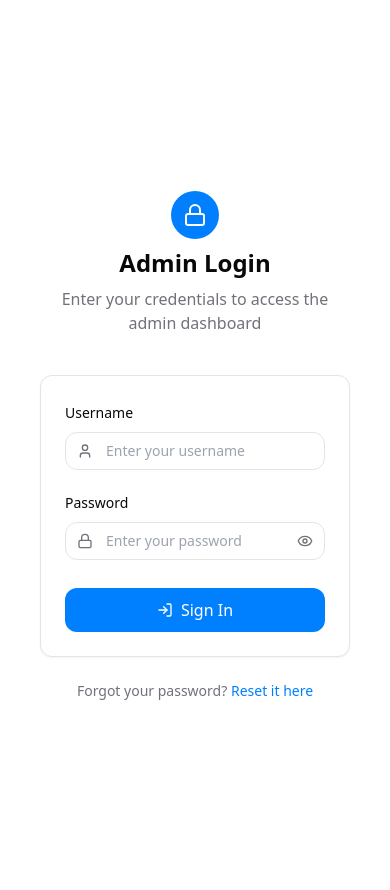
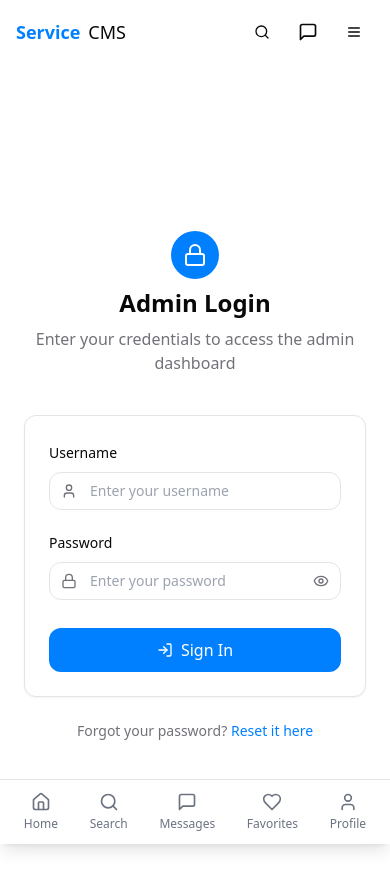
Before and after one commit to gantengersc/sleek-service-cms, a React (Vite) app: page /admin/login in a window 390 px wide. Shown: the top 890 px of the page. Built offline with nearby package versions, Linux system fonts and the light colour scheme.

Commit message:
Implement footer navigation menu
Implement a fixed footer navigation menu with icons and text.
Modify the Quick Menu to be more appealing, smaller, and with more clickable options, resembling a modern mobile app menu.

```diff
--- /dev/null
+++ b/src/components/FooterNav.tsx
@@ -0,0 +1,51 @@
+
+import React from 'react';
+import { Link, useLocation } from 'react-router-dom';
+import { HomeIcon, MessageSquare, Search, User, Heart } from 'lucide-react';
+import { cn } from '@/lib/utils';
+
+const FooterNav = () => {
+  const location = useLocation();
+  const isActive = (path: string) => location.pathname === path;
+
+  return (
+    <nav className="fixed bottom-0 left-0 right-0 max-w-[640px] mx-auto bg-white/80 backdrop-blur-md border-t shadow-lg px-2 py-1 z-50">
+      <div className="flex items-center justify-around">
+        <NavItem to="/" icon={<HomeIcon />} label="Home" isActive={isActive('/')} />
+        <NavItem to="/search" icon={<Search />} label="Search" isActive={isActive('/search')} />
+        <NavItem to="/messages" icon={<MessageSquare />} label="Messages" isActive={isActive('/messages')} />
+        <NavItem to="/favorites" icon={<Heart />} label="Favorites" isActive={isActive('/favorites')} />
+        <NavItem to="/profile" icon={<User />} label="Profile" isActive={isActive('/profile')} />
+      </div>
+    </nav>
+  );
+};
+
+interface NavItemProps {
+  to: string;
+  icon: React.ReactNode;
+  label: string;
+  isActive: boolean;
+}
+
+const NavItem = ({ to, icon, label, isActive }: NavItemProps) => (
+  <Link
+    to={to}
+    className={cn(
+      "flex flex-col items-center justify-center gap-1 p-2 rounded-lg transition-colors duration-200",
+      isActive
+        ? "text-primary"
+        : "text-gray-500 hover:text-primary hover:bg-primary/5"
+    )}
+  >
+    {React.cloneElement(icon as React.ReactElement, {
+      className: cn(
+        "w-5 h-5",
+        isActive ? "animate-bounce" : ""
+      )
+    })}
+    <span className="text-xs font-medium">{label}</span>
+  </Link>
+);
+
+export default FooterNav;
--- a/src/components/Layout.tsx
+++ b/src/components/Layout.tsx
@@ -1,29 +1,17 @@
 
 import React from 'react';
 import Navbar from './Navbar';
-import { cn } from '@/lib/utils';
+import FooterNav from './FooterNav';
 
-interface LayoutProps {
-  children: React.ReactNode;
-  className?: string;
-  hideNavbar?: boolean;
-}
-
-const Layout: React.FC<LayoutProps> = ({
-  children,
-  className,
-  hideNavbar = false
-}) => {
+const Layout = ({ children }: { children: React.ReactNode }) => {
   return (
-    <div className="flex flex-col min-h-screen w-full">
-      {!hideNavbar && <Navbar />}
-      <main className={cn(
-        "flex-1 flex flex-col px-4 py-6 transition-all duration-300 animate-fade-in",
-        className
-      )}>
+    <>
+      <Navbar />
+      <main className="flex-1 pb-20">
         {children}
       </main>
-    </div>
+      <FooterNav />
+    </>
   );
 };
 
--- a/src/components/MenuSection.tsx
+++ b/src/components/MenuSection.tsx
@@ -1,60 +1,96 @@
 
 import React from 'react';
 import { Link } from 'react-router-dom';
-import { Mail, PhoneCall, FileText, Clock } from 'lucide-react';
+import { Mail, FileText, Phone, Clock, ShoppingBag, Heart, Settings, Info, MessageSquare, Search } from 'lucide-react';
 
 const menuItems = [
   {
     id: '1',
-    title: 'Our Services',
-    description: 'View all our professional services',
-    icon: <FileText className="h-6 w-6" />,
+    title: 'Services',
+    icon: <FileText className="h-5 w-5" />,
     href: '/services',
-    color: 'bg-blue-500'
+    color: 'text-blue-500 bg-blue-50'
   },
   {
     id: '2',
-    title: 'Contact Us',
-    description: 'Get in touch with our team',
-    icon: <Mail className="h-6 w-6" />,
+    title: 'Contact',
+    icon: <Mail className="h-5 w-5" />,
     href: '/contact',
-    color: 'bg-purple-500'
+    color: 'text-purple-500 bg-purple-50'
   },
   {
     id: '3',
     title: 'Schedule',
-    description: 'Book an appointment',
-    icon: <Clock className="h-6 w-6" />,
+    icon: <Clock className="h-5 w-5" />,
     href: '/schedule',
-    color: 'bg-green-500'
+    color: 'text-green-500 bg-green-50'
   },
   {
     id: '4',
     title: 'Support',
-    description: '24/7 customer support',
-    icon: <PhoneCall className="h-6 w-6" />,
+    icon: <Phone className="h-5 w-5" />,
     href: '/support',
-    color: 'bg-amber-500'
+    color: 'text-amber-500 bg-amber-50'
+  },
+  {
+    id: '5',
+    title: 'Shop',
+    icon: <ShoppingBag className="h-5 w-5" />,
+    href: '/shop',
+    color: 'text-pink-500 bg-pink-50'
+  },
+  {
+    id: '6',
+    title: 'Favorites',
+    icon: <Heart className="h-5 w-5" />,
+    href: '/favorites',
+    color: 'text-red-500 bg-red-50'
+  },
+  {
+    id: '7',
+    title: 'Search',
+    icon: <Search className="h-5 w-5" />,
+    href: '/search',
+    color: 'text-indigo-500 bg-indigo-50'
+  },
+  {
+    id: '8',
+    title: 'Chat',
+    icon: <MessageSquare className="h-5 w-5" />,
+    href: '/chat',
+    color: 'text-teal-500 bg-teal-50'
+  },
+  {
+    id: '9',
+    title: 'Settings',
+    icon: <Settings className="h-5 w-5" />,
+    href: '/settings',
+    color: 'text-gray-500 bg-gray-50'
+  },
+  {
+    id: '10',
+    title: 'About',
+    icon: <Info className="h-5 w-5" />,
+    href: '/about',
+    color: 'text-orange-500 bg-orange-50'
   }
 ];
 
 const MenuSection = () => {
   return (
-    <section className="mb-10">
-      <h2 className="text-xl font-semibold mb-4">Quick Menu</h2>
-      <div className="grid grid-cols-2 gap-4">
+    <section className="mb-8 px-4">
+      <h2 className="text-lg font-semibold mb-4">Quick Menu</h2>
+      <div className="grid grid-cols-5 gap-4">
         {menuItems.map((item) => (
           <Link
             key={item.id}
             to={item.href}
-            className="group relative overflow-hidden rounded-xl border bg-white p-4 shadow-sm transition-all duration-300 hover:shadow-md"
+            className="flex flex-col items-center gap-2 p-2 text-center transition-transform hover:scale-110"
           >
-            <div className={`absolute -right-4 -top-4 h-16 w-16 rounded-full ${item.color} opacity-10 group-hover:opacity-20 transition-opacity`} />
-            <div className={`mb-2 inline-flex rounded-lg p-2 ${item.color} bg-opacity-10`}>
-              {React.cloneElement(item.icon, { className: `${item.color.replace('bg-', 'text-')}` })}
+            <div className={`rounded-xl p-2.5 ${item.color}`}>
+              {item.icon}
             </div>
-            <h3 className="font-medium">{item.title}</h3>
-            <p className="text-sm text-muted-foreground">{item.description}</p>
+            <span className="text-xs font-medium text-gray-700">{item.title}</span>
           </Link>
         ))}
       </div>
```
